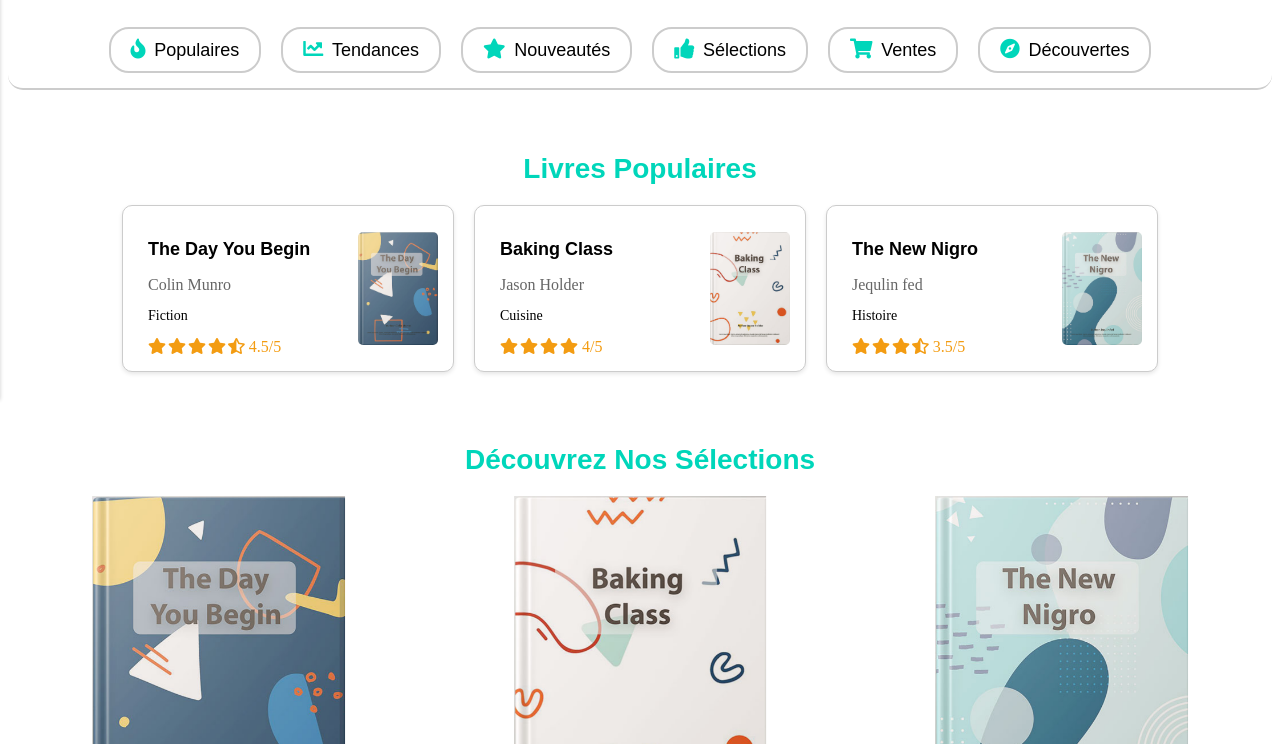
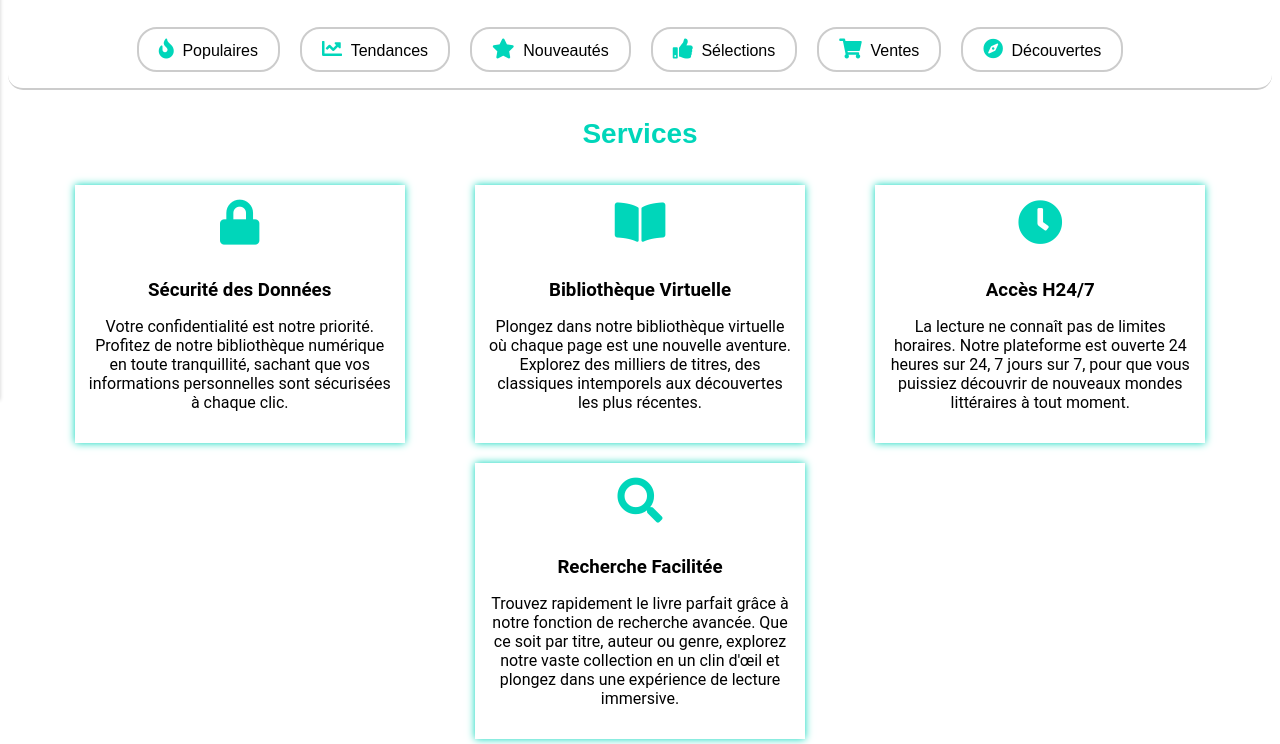
Before and after one commit to Draggir/MDL-website, a plain HTML site: page index.html in a window 1280 px wide. Shown: the part 56-800 px from the top of the page. Drawn offline with nearby package versions, Linux system fonts and the light colour scheme.

Commit message:
services

```diff
--- a/index.html
+++ b/index.html
@@ -62,6 +62,35 @@
 
       <div class="navbar__search-container">
         <input type="text" class="navbar__search" placeholder=" Rechercher...">
+      </div>
+
+      <h3 class="section-title">Services</h3>
+      <div class="services">
+        <div class="services-box">
+          <div class="services-card">
+            <i class="fas fa-lock"></i>
+            <h3>Sécurité des Données</h3>
+            <p>Votre confidentialité est notre priorité. Profitez de notre bibliothèque numérique en toute tranquillité, sachant que vos informations personnelles sont sécurisées à chaque clic.</p>
+          </div>
+
+          <div class="services-card">
+            <i class="fas fa-book-open"></i>
+            <h3>Bibliothèque Virtuelle</h3>
+            <p>Plongez dans notre bibliothèque virtuelle où chaque page est une nouvelle aventure. Explorez des milliers de titres, des classiques intemporels aux découvertes les plus récentes.</p>
+          </div>
+
+          <div class="services-card">
+            <i class="fas fa-clock"></i>
+            <h3>Accès H24/7</h3>
+            <p>La lecture ne connaît pas de limites horaires. Notre plateforme est ouverte 24 heures sur 24, 7 jours sur 7, pour que vous puissiez découvrir de nouveaux mondes littéraires à tout moment.</p>
+          </div>
+          <div class="services-card">
+            <i class="fas fa-search"></i>
+            <h3>Recherche Facilitée</h3>
+            <p>Trouvez rapidement le livre parfait grâce à notre fonction de recherche avancée. Que ce soit par titre, auteur ou genre, explorez notre vaste collection en un clin d'œil et plongez dans une expérience de lecture immersive.</p>
+          </div>
+
+        </div>
       </div>
 
       <section class="popular-books">
--- a/styles.css
+++ b/styles.css
@@ -240,6 +240,58 @@
   transform: scale(1.1); /* Appliquer un zoom au survol */
 }
 
+/* Services  */
+
+.services {
+  width: 100%;
+  height: auto;
+  margin: 35px 0;
+}
+
+.services .services-box {
+  width: 95%;
+  margin: 0 auto;
+  display: flex;
+  align-items: center;
+  justify-content: space-around;
+  flex-wrap: wrap; /* Permet le retour à la ligne des cartes */
+}
+
+.services .services-box .services-card {
+  text-align: center;
+  width: 310px;
+  height: auto;
+  box-shadow: 0 0 8px rgb(0, 214, 186);
+  padding: 15px 10px;
+  margin-bottom: 20px;
+  transition: transform 0.3s ease-in-out, box-shadow 0.3s ease-in-out;
+}
+
+.services .services-box .services-card:hover{
+  transform: scale(1.03);
+}
+
+.services .services-box .services-card i:hover {
+  transform: translateY(-5px);
+}
+
+.services .services-box .services-card i {
+  color: rgb(0, 214, 186);
+  font-size: 45px;
+  margin-bottom: 15px;
+  cursor: pointer;
+}
+
+.services .services-box .services-card h3 {
+  font-family: "Roboto", sans-serif;
+  margin-bottom: 10px;
+}
+
+.services .services-box .services-card p {
+  font-family: "Roboto", sans-serif;
+}
+
+
 /* ... Autres styles ... */
 
 .popular-books {
@@ -349,7 +401,8 @@
   margin-top: -7rem;
 }
 
-/* Autres styles ... */
+/* Services */
+
 
 
 
@@ -474,7 +527,7 @@
 
   .category-button span{
     font-family: 'Poppins', sans-serif;
-    font-size: 18px;
+    font-size: 16px;
     text-align: center;
     justify-content: center;
   }
```
